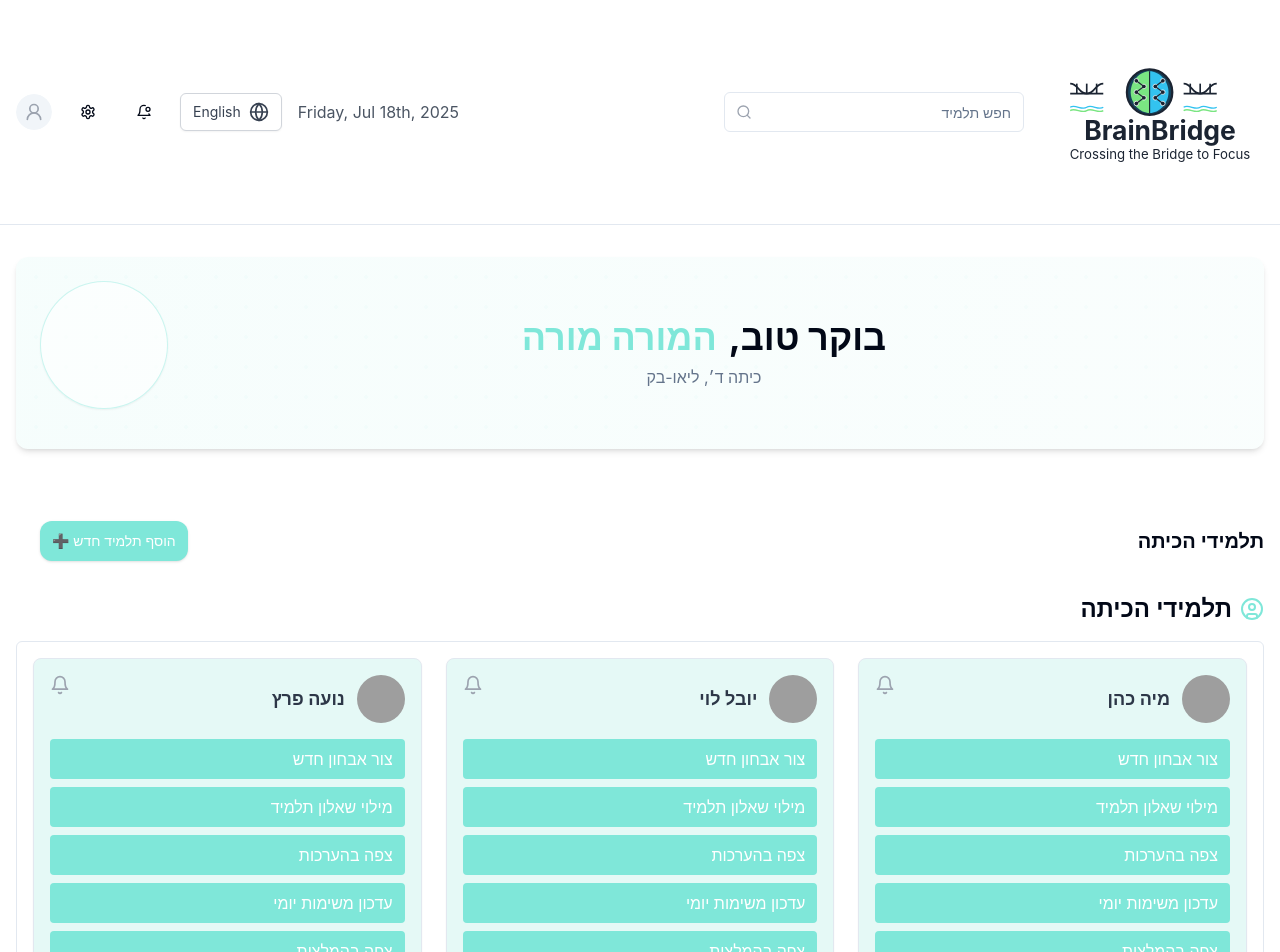
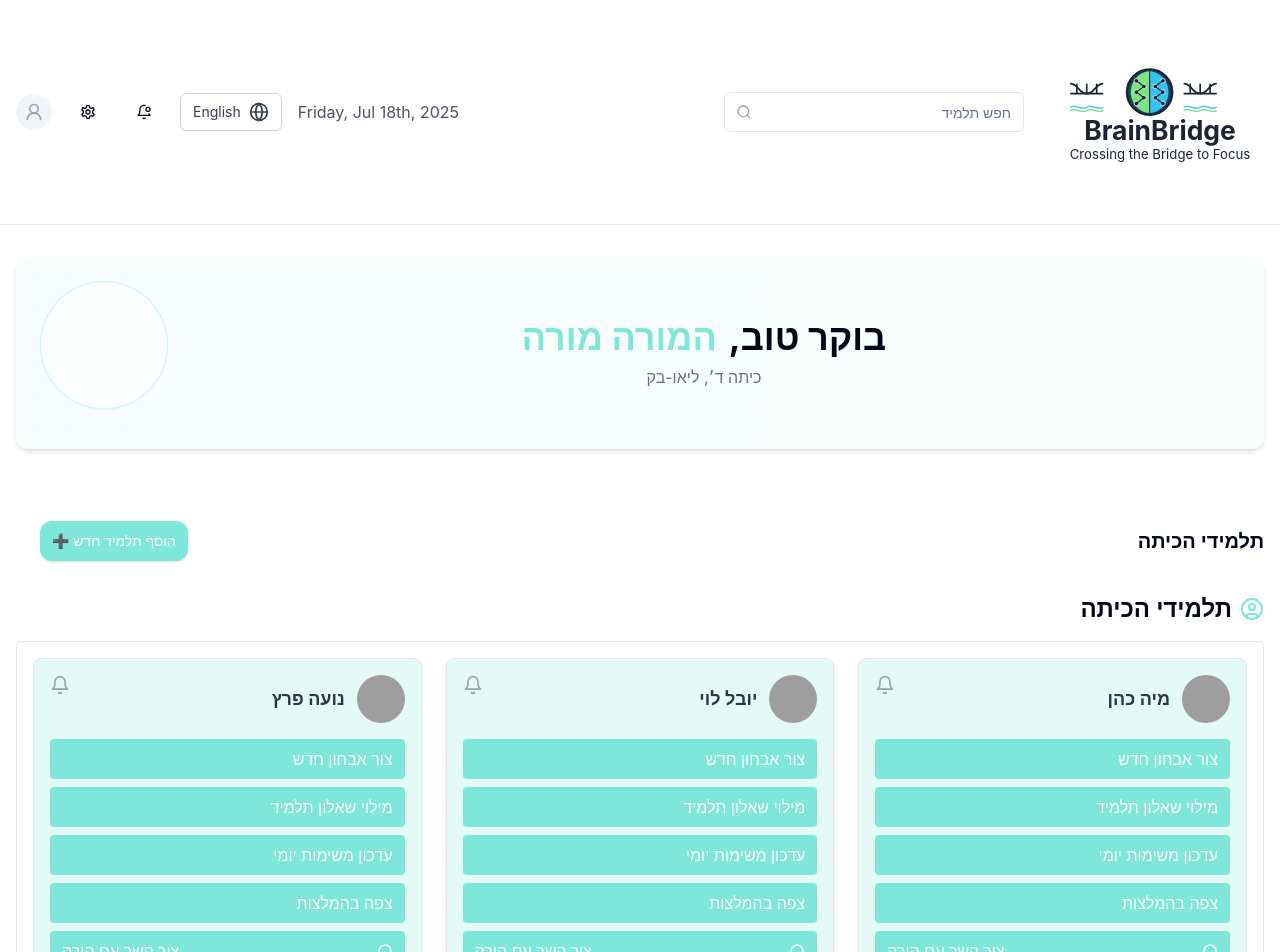
Before and after one commit to nil-adar/BrainB, a React (Vite) app: page /teacher-dashboard in a window 1280 px wide. Shown: the top 952 px of the page. Built offline with nearby package versions, Linux system fonts and the light colour scheme; grey boxes are pictures that could not be loaded; what @react-pdf/renderer would draw is missing.

Commit message:
תיקון כפתור חזרה לדאשבורד

```diff
--- a/src/components/StudentCard.tsx
+++ b/src/components/StudentCard.tsx
@@ -38,7 +38,7 @@ export const StudentCard: React.FC<StudentCardProps> =(props) => {
     he: [
       { text: "צור אבחון חדש", path: (id: string) => `/create-assessment?studentId=${id}` },
       { text: "מילוי שאלון תלמיד", path: (id: string) => `/questionnaire/${formRole}/${id}` },
-      { text: "צפה בהערכות", path: "/statistics" },
+      //{ text: "צפה בהערכות", path: "/statistics" },
       { text: "עדכון משימות יומי", path: "/daily-tasks" },
       { text: "צפה בהמלצות", path: (id: string) => `/recommendations?studentId=${id}` },
     ]
@@ -112,7 +112,7 @@ const getPath = (path: string | ((id: string) => string)) => {
             <span>{action.text}</span>
           </button>
         ))}
-
+        {/*
         <button
           onClick={handleViewProgress}
           className="w-full text-right px-2 md:px-3 py-1.5 md:py-2 bg-primary text-white rounded hover:opacity-90 transition-opacity text-sm md:text-base flex items-center justify-between"
@@ -120,6 +120,7 @@ const getPath = (path: string | ((id: string) => string)) => {
           <BarChart className="w-4 h-4" />
           <span>{t.viewProgress}</span>
         </button>
+       */ }
 {student.parentIds.length > 0 && (
   <button
 
--- a/src/pages/Recommendations.tsx
+++ b/src/pages/Recommendations.tsx
@@ -277,11 +277,10 @@ const MissingFormsPopup = ({
       navigate(`/assessment?studentId=${studentId}`);
     }
   };
-
-  const handleBackToDashboard = () => {
-    console.log("Navigating to student dashboard with studentId:", studentId);
-    navigate(`/student-dashboard?studentId=${studentId}`);
-  };
+//לתקן כאן את הכפתור
+ const handleBackToDashboard = () => {
+  navigate(-1); // חזרה לדף הקודם
+};
 
   // פונקציה לבדיקה אם המשתמש הנוכחי יכול למלא את הטופס
   const canUserFillForm = (formKey) => {
@@ -488,8 +487,10 @@ const MissingFormsPopup = ({
                     {/* כפתור פעולה משופר לכל טופס */}
                     {!form.completed && (
                       <>
+                      {/*
                         {canUserFillForm(form.key) ? (
                           // אם המשתמש יכול למלא את הטופס - הצג כפתור פעיל
+
                           <Button
                             onClick={form.onClick}
                             size="sm"
@@ -498,6 +499,7 @@ const MissingFormsPopup = ({
                             {form.actionIcon}
                             מלא שאלון
                           </Button>
+
                         ) : (
                           // אם המשתמש לא יכול למלא - הצג הודעה
                           <div className="text-xs px-3 py-1 text-gray-500 bg-gray-100 rounded flex items-center gap-1">
@@ -505,6 +507,7 @@ const MissingFormsPopup = ({
                             {getButtonText(form.key, form.completed)}
                           </div>
                         )}
+                        */}
                       </>
                     )}
                   </div>
```
